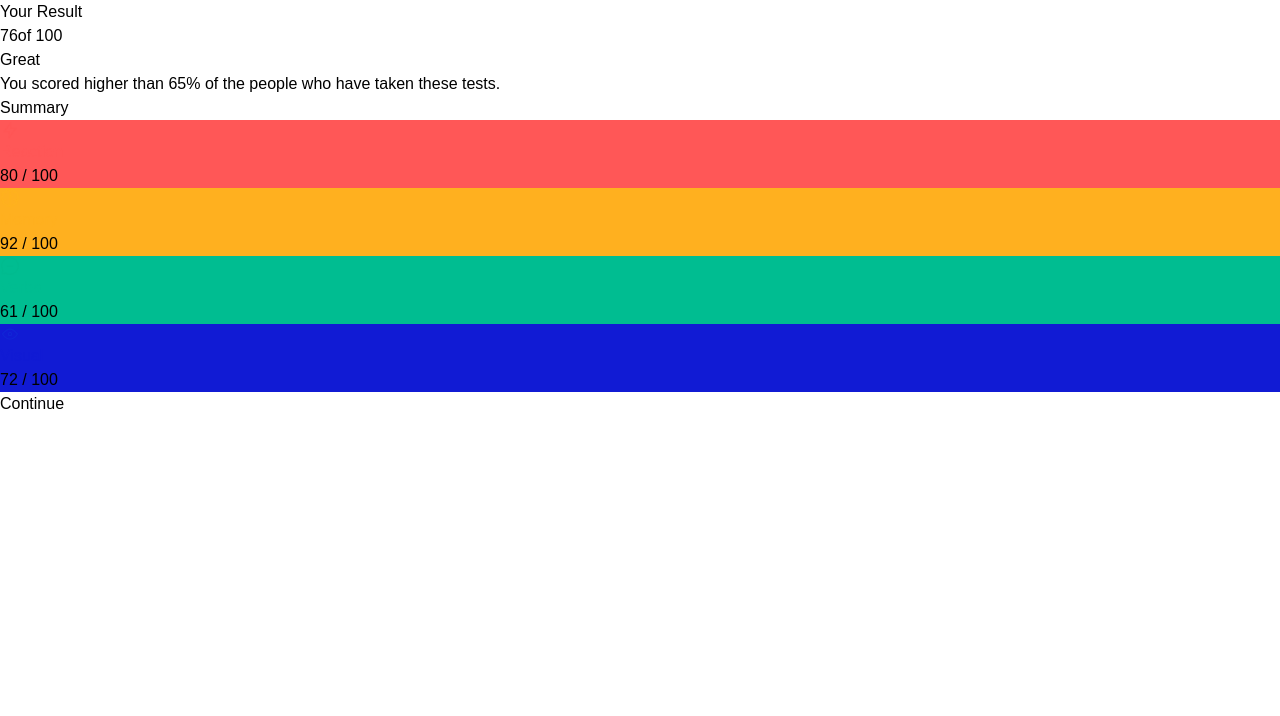
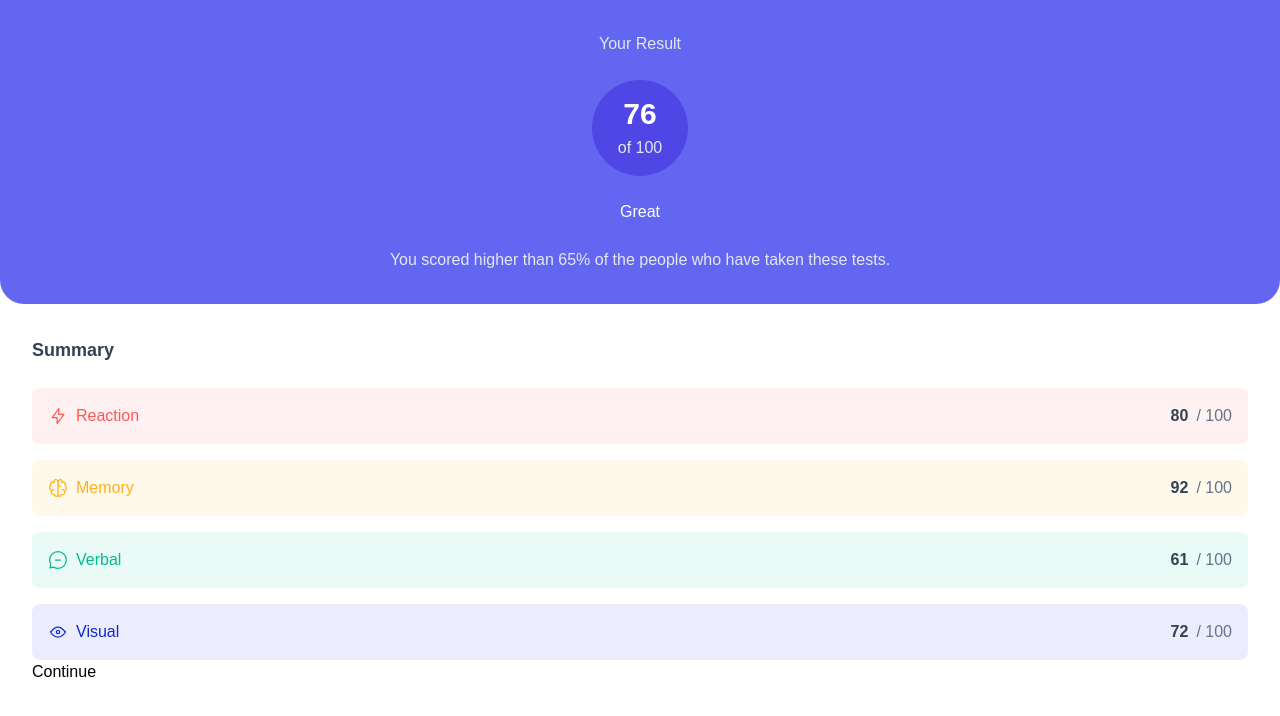
Before and after one commit to NikhilPathaniaa/Mini-Projects, a React (Create React App) app in the folder results-summary-component/: page / in a window 1280 px wide. Shown: the top 716 px of the page. Built offline with nearby package versions, Linux system fonts and the light colour scheme; a web font is replaced by a local one.

Commit message:
we added new designs to text
here we are added to div separately result div get the rounded corner and summary div get the text edit margin and padding

```diff
--- a/results-summary-component/src/App.js
+++ b/results-summary-component/src/App.js
@@ -6,36 +6,44 @@ export default function App(){
 
   return (
     <section>
-      <div>
-        <h2>Your Result</h2>
-        <p><span>76</span>of 100</p>
+      <div className="bg-indigo-500 p-8 text-center text-white rounded-b-3xl">
+        <p className="mb-6">Your Result</p>
+        <div className="flex items-center justify-center">
+          <p className="bg-indigo-600 w-24 h-24 flex flex-col items-center
+                        justify-center gap-1 rounded-full
+                        text-white text-3xl font-bold">
+            76<p className="text-slate-200 text-base font-normal">of 100</p>
+          </p>
+        </div>
 
-        <h2>Great</h2>
+        <h2 className="my-6">Great</h2>
         <p>You scored higher than 65% of the people who have taken these tests.</p>
       </div>
 
-      <div>
-        <h2>Summary</h2>
+      <div className="p-8 ">
+        <h2 className="text-slate-700 mb-6 text-lg font-bold">Summary</h2>
 
-        <div>
+        <div className="flex flex-col gap-4">
             {items.map((item, index) => (
               <div
                 key={index}
                 style={{
-                  backgroundColor: item.color,
+                  backgroundColor: `${item.color}15`,
                 }}
+                className="flex items-center justify-between p-4 rounded-lg"
               >
                 <h3
                   style={{
                     color: item.color,
                   }}
+                  className="flex items-center gap-2"
                 >
                   <img src={item.icon} alt={item.category} />
                   {item.category}
                 </h3>
 
-                <p>
-                  <span>{item.score}</span>{" "}
+                <p className="flex items-center gap-2 text-slate-500">
+                  <span className="text-slate-700 font-bold">{item.score}</span>{" "}
                   / 100
                 </p>
               </div>
@@ -47,68 +55,3 @@ export default function App(){
     </section>
   );
 }
-
-// import { useState } from "react";
-// import data from "./data.json";
-
-// export default function App() {
-//   const [items] = useState(data);
-
-//   return (
-//     <div className="md:flex md:items-center md:justify-center md:h-screen md:max-w-2xl md:mx-auto">
-//       <section className="md:flex bg-white shadow rounded-3xl">
-//         <div className="bg-div p-8 md:pt-10 text-center text-white rounded-b-3xl md:flex-1 md:rounded-3xl md:flex md:flex-col md:items-center md:justify-center">
-//           <p className="mb-6">Your Result</p>
-
-//           <div className="flex items-center justify-center">
-//             <p className="bg-circle w-24 h-24 md:w-40 md:h-40 flex flex-col items-center justify-center gap-1 rounded-full text-white text-3xl md:text-6xl font-bold">
-//               76 <p className="text-slate-200 text-base font-normal">of 100</p>
-//             </p>
-//           </div>
-
-//           <h2 className="my-6 text-white font-bold text-lg md:text-2xl">
-//             Great
-//           </h2>
-//           <p>
-//             You scored higher than 65% of the people who have taken these tests.
-//           </p>
-//         </div>
-
-//         <div className="p-8 md:flex-1">
-//           <h2 className="text-slate-700 mb-6 text-lg font-bold">Summary</h2>
-
-//           <div className="flex flex-col gap-4">
-//             {items.map((item, index) => (
-//               <div
-//                 key={index}
-//                 style={{
-//                   backgroundColor: `${item.color}10`,
-//                 }}
-//                 className="flex items-center justify-between p-4 rounded-lg"
-//               >
-//                 <h3
-//                   style={{
-//                     color: item.color,
-//                   }}
-//                   className="flex items-center gap-2"
-//                 >
-//                   <img src={item.icon} alt={item.category} />
-//                   {item.category}
-//                 </h3>
-
-//                 <p className="flex items-center gap-2 text-slate-500">
-//                   <span className="text-slate-700 font-bold">{item.score}</span>{" "}
-//                   / 100
-//                 </p>
-//               </div>
-//             ))}
-//           </div>
-
-//           <button className="bg-slate-700 py-4 px-6 rounded-full text-white w-full mt-6 hover:bg-indigo-600 transition-all duration-200">
-//             Continue
-//           </button>
-//         </div>
-//       </section>
-//     </div>
-//   );
-// }
--- a/results-summary-component/src/data.json
+++ b/results-summary-component/src/data.json
@@ -3,24 +3,24 @@
     "category": "Reaction",
     "score": 80,
     "icon": "./assets/images/icon-reaction.svg",
-    "color": "hsl(0, 100%, 67%)"
+    "color": "#FF5757"
   },
   {
     "category": "Memory",
     "score": 92,
     "icon": "./assets/images/icon-memory.svg",
-    "color": "hsl(39, 100%, 56%)"
+    "color": "#FFB01F"
   },
   {
     "category": "Verbal",
     "score": 61,
     "icon": "./assets/images/icon-verbal.svg",
-    "color": "hsl(166, 100%, 37%)"
+    "color": "#00BD91"
   },
   {
     "category": "Visual",
     "score": 72,
     "icon": "./assets/images/icon-visual.svg",
-    "color": "hsl(237, 85%, 45%)"
+    "color": "#1125D4"
   }
 ]
--- a/results-summary-component/src/index.css
+++ b/results-summary-component/src/index.css
@@ -7,3 +7,6 @@
 *{
   font-family: "Hanken Grotesk", sans-serif;
 }
+p{
+  @apply text-slate-200;
+}
```
